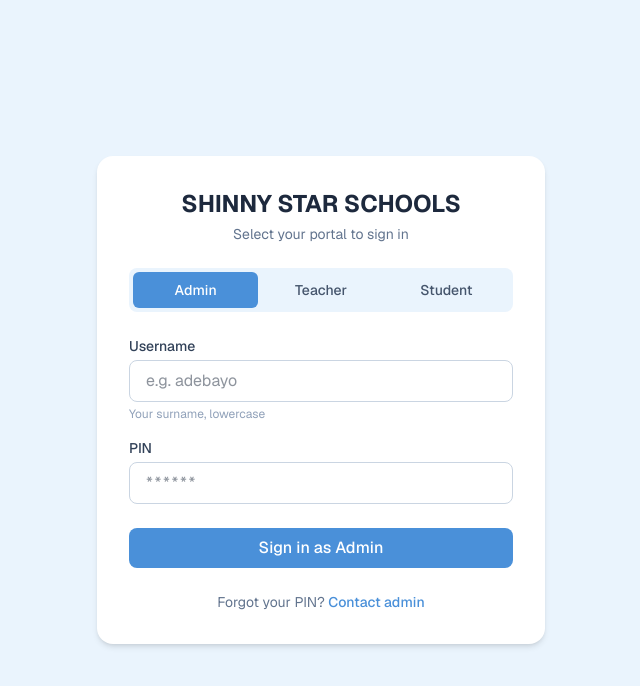
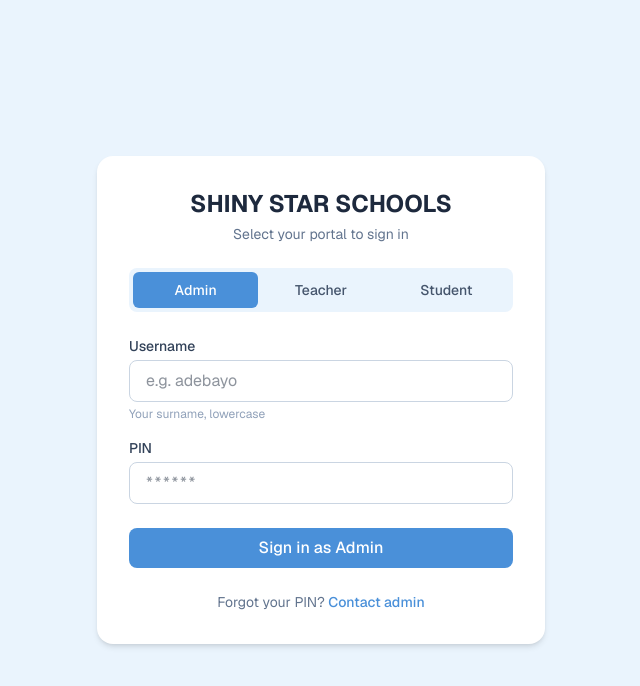
Before and after one commit to shinystarweb-wq/shinny-star-schools, a Next.js app: page /login in a window 1280 px wide. Shown: the top 686 px of the page, without its empty margins (319-959 px from the left). Built offline with nearby package versions, Linux system fonts and the light colour scheme; no server answers.

Commit message:
Fix Shiny Star spelling on login page

```diff
--- a/src/app/login/page.js
+++ b/src/app/login/page.js
@@ -96,7 +96,7 @@
   return (
     <main className="min-h-screen bg-brand-blue flex items-center justify-center px-6">
       <div className="bg-white rounded-2xl shadow-md w-full max-w-md p-8">
-        <h1 className="text-2xl font-bold text-center text-slate-800 mb-1">SHINNY STAR SCHOOLS</h1>
+        <h1 className="text-2xl font-bold text-center text-slate-800 mb-1">SHINY STAR SCHOOLS</h1>
         <p className="text-center text-slate-500 text-sm mb-6">Select your portal to sign in</p>
 
         <div className="flex bg-brand-blue rounded-lg p-1 mb-6">
```
